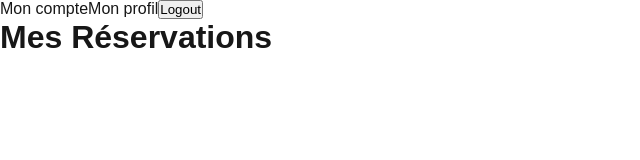
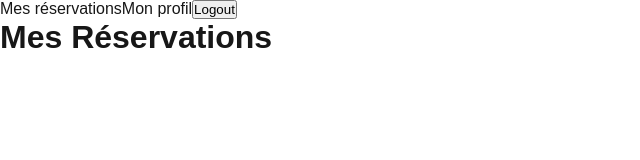
Before and after one commit to Mahery05/next-devoir, a Next.js app: page /mes-reservations in a window 1280 px wide. Shown: the top 160 px of the page, without its empty margins (0-640 px from the left). Built offline with nearby package versions, Linux system fonts and the light colour scheme; no server answers.

Commit message:
fix Login and update Header

```diff
--- a/app/api/login/route.tsx
+++ b/app/api/login/route.tsx
@@ -40,7 +40,7 @@ async function login(email: string, motdepasse: string) {
   // Vérifier si l'utilisateur existe avec cet email
   const { data: user, error } = await supabase
     .from("users")
-    .select("email, motdepasse, rowid") // Select the necessary fields
+    .select("email, motdepasse, id") // Select the necessary fields
     .eq("email", email)
     .single();
 
@@ -55,5 +55,5 @@ async function login(email: string, motdepasse: string) {
     return false; // Mot de passe incorrect
   }
 
-  return user.rowid; // Retourner l'ID de l'utilisateur (ou toute autre donnée pertinente)
+  return user.id; // Retourner l'ID de l'utilisateur (ou toute autre donnée pertinente)
 }
--- a/components/Header.tsx
+++ b/components/Header.tsx
@@ -20,15 +20,15 @@ export default function Header() {
       <Link
         href="/mes-reservations"
         className={clsx("", {
-          active: pathname === "/mon-compte",
+          active: pathname === "/mes-reservations",
         })}
       >
-        Mon compte
+        Mes réservations
       </Link>
       <Link
-        href="/mon-compte/profil"
+        href="/mes-reservations/profil"
         className={clsx("", {
-          active: pathname === "/mon-compte/profil",
+          active: pathname === "/mes-reservations/profil",
         })}
       >
         Mon profil
```
